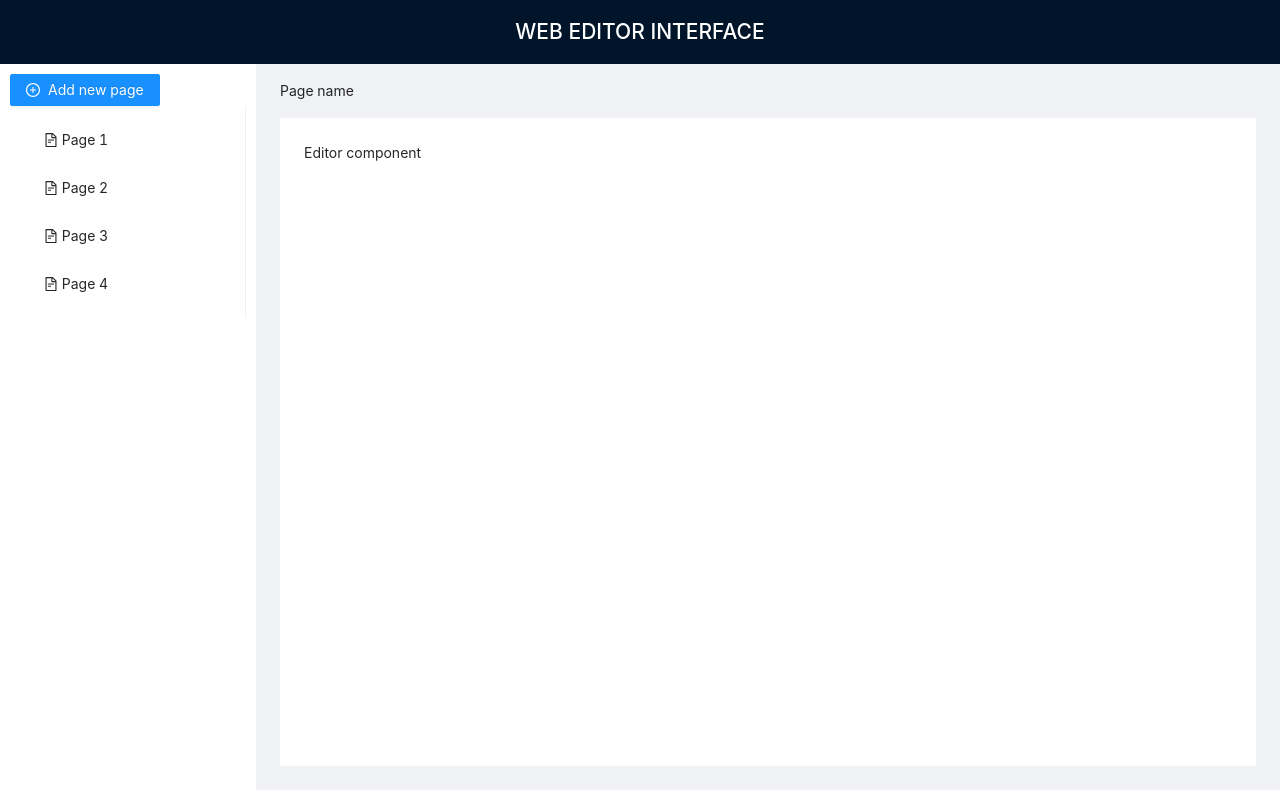
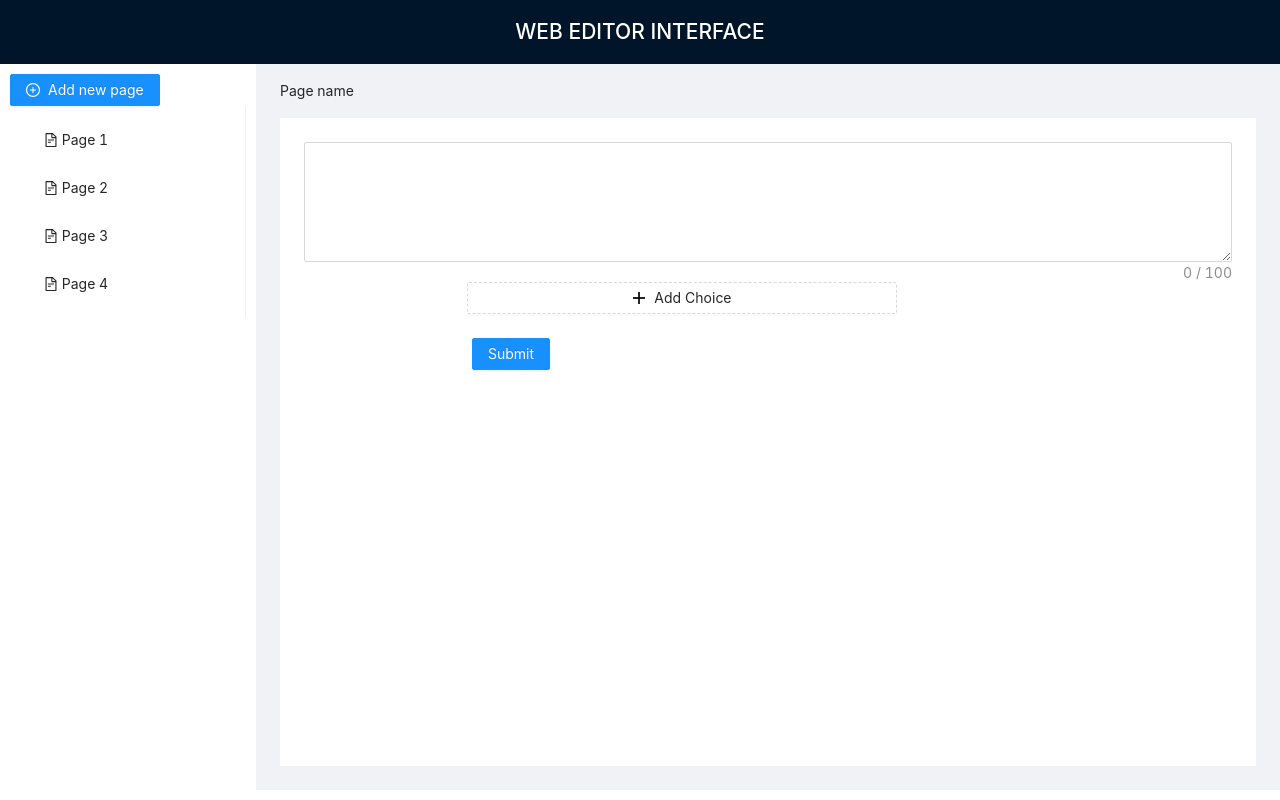
Before and after one commit to btogzhan2000/Interactive-game-editor, a React (Create React App) app in the folder frontend/: page / in a window 1280 px wide. Built offline with nearby package versions, Linux system fonts and the light colour scheme.

Commit message:
Added redactor

```diff
--- /dev/null
+++ b/frontend/src/components/Navbar.css
@@ -0,0 +1,19 @@
+.dynamic-delete-button {
+    position: relative;
+    top: 4px;
+    margin: 0 8px;
+    color: #999;
+    font-size: 24px;
+    cursor: pointer;
+    transition: all 0.3s;
+  }
+  .dynamic-delete-button:hover {
+    color: #777;
+  }
+  .dynamic-delete-button[disabled] {
+    cursor: not-allowed;
+    opacity: 0.5;
+  }
+  .ant-form ant-form-horizontal{
+      margin-top: 40px;
+  }
--- a/frontend/src/components/Navbar.js
+++ b/frontend/src/components/Navbar.js
@@ -1,12 +1,15 @@
 import React, { useState } from 'react';
 import { Button, Menu, Layout, Breadcrumb } from 'antd';
+import { Input } from 'antd';
+import './Navbar.css'
+import { Form} from 'antd';
+import { MinusCircleOutlined, PlusOutlined } from '@ant-design/icons';
 import "antd/dist/antd.css";
 import "../App.css"
 import { PlusCircleOutlined, FileTextOutlined } from '@ant-design/icons';
-
 const { SubMenu } = Menu;
 const { Header, Content, Sider } = Layout;
-
+const { TextArea } = Input;
 const Navbar = () => {
     const [pages, setPages] = useState([
         {
@@ -39,7 +42,9 @@ const Navbar = () => {
         }
     ]);
     const [count, setCount] = useState(5);
-
+    const onChange = e => {
+        console.log('Change:', e.target.value);
+      };
     const addNewPage = () => {
         const newList = pages.concat({name: "Page " + count});
         setCount(count+1);
@@ -49,6 +54,27 @@ const Navbar = () => {
         //e.key()
         console.log(e);
     }
+    const formItemLayout = {
+        labelCol: {
+          xs: { span: 24 },
+          sm: { span: 4 },
+        },
+        wrapperCol: {
+          xs: { span: 24 },
+          sm: { span: 20 },
+        },
+      };
+      const onFinish = values => {
+        console.log('Received values of form:', values);
+      };
+      const formItemLayoutWithOutLabel = {
+        wrapperCol: {
+          xs: { span: 24, offset: 0 },
+          sm: { span: 20, offset: 4 },
+        },
+      };
+
+
     let editor = (
         <div>
             <h1>PAGE NAME</h1>
@@ -102,7 +128,78 @@ const Navbar = () => {
                             minHeight: '81vh',
                         }}
                     >
-                        Editor component
+
+                         <TextArea showCount maxLength={100} style={{ height: 120 }} onChange={onChange} />
+
+
+
+
+                         <Form name="dynamic_form_item" {...formItemLayoutWithOutLabel} onFinish={onFinish} style={{ margin: 20 }}>
+                    <Form.List
+                       name="names"
+                        rules={[
+                           {
+                            validator: async (_, names) => {
+                            if (!names || names.length < 2) {
+                            return Promise.reject(new Error('At least 2 passengers'));
+                           }
+                         },
+                         },
+                       ]}
+                    >
+        {(fields, { add, remove }, { errors }) => (
+          <>
+            {fields.map((field, index) => (
+              <Form.Item
+                {...(index === 0 ? formItemLayout : formItemLayoutWithOutLabel)}
+                label={index === 0 ? 'Choices' : ''}
+                required={false}
+                key={field.key}
+              >
+                <Form.Item
+                  {...field}
+                  validateTrigger={['onChange', 'onBlur']}
+                  rules={[
+                    {
+                      required: true,
+                      whitespace: true,
+                      message: "Please input Choice or delete this field.",
+                    },
+                  ]}
+                  noStyle
+                >
+                  <Input placeholder="" style={{ width: '60%' }} />
+                </Form.Item>
+                {fields.length > 1 ? (
+                  <MinusCircleOutlined
+                    className="dynamic-delete-button"
+                    onClick={() => remove(field.name)}
+                  />
+                ) : null}
+              </Form.Item>
+            ))}
+            <Form.Item>
+              <Button
+                type="dashed"
+                onClick={() => add()}
+                style={{ width: '60%' }}
+                icon={<PlusOutlined />}
+              >
+                Add Choice
+              </Button>
+
+              <Form.ErrorList errors={errors} />
+            </Form.Item>
+          </>
+        )}
+      </Form.List>
+      <Form.Item>
+        <Button type="primary" htmlType="submit">
+          Submit
+        </Button>
+      </Form.Item>
+    </Form>
+
                     </Content>
 
                 </Layout>
```
Also changed, not shown: 1 other file (tests, documents, lock files or other folders).
